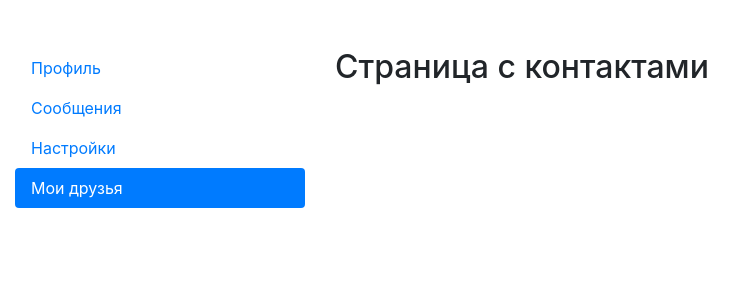
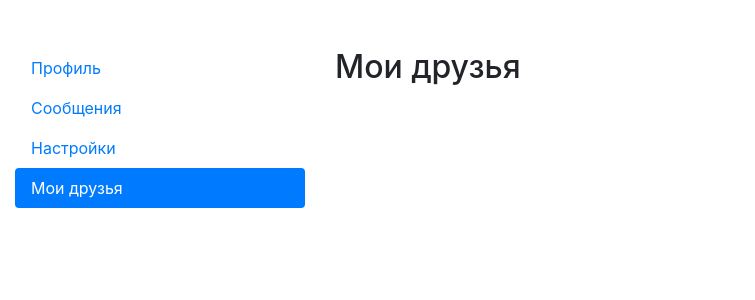
Before and after one commit to mak-ov/react0975, a React (Create React App) app: page /friends in a window 1280 px wide. Shown: the top 300 px of the page, without its empty margins (0-755 px from the left). Built offline with nearby package versions, Linux system fonts and the light colour scheme.

Commit message:
Поменял название страницы с контактами

```diff
--- a/src/App.jsx
+++ b/src/App.jsx
@@ -15,7 +15,7 @@ const Settings = () => {
 };
 
 const Friends = () => {
-  return <h2>Страница с контактами</h2>;
+  return <h2>Мои друзья</h2>;
 };
 
 function App() {
```
